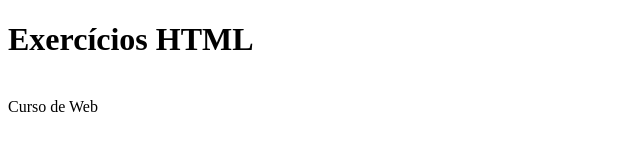
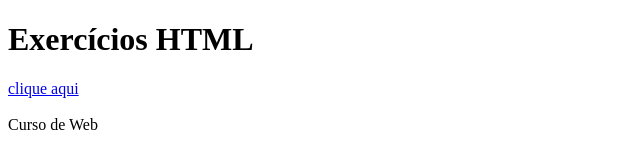
Before and after one commit to kjoana/Web_Moderno, a plain HTML site: page html/index.html in a window 1280 px wide. Shown: the whole page, without its empty margins (0-640 px from the left). Drawn offline with Linux system fonts and the light colour scheme.

Commit message:
Update index.html

```diff
--- a/html/index.html
+++ b/html/index.html
@@ -11,7 +11,7 @@
         <h1>Exercícios HTML</h1>
     </header>
     <nav>
-        <a href="exercicios/teste.html"></a>
+        <a href="exercicios/teste.html"> clique aqui</a>
     </nav>
     <section id="conteudo"></section>
 
```
